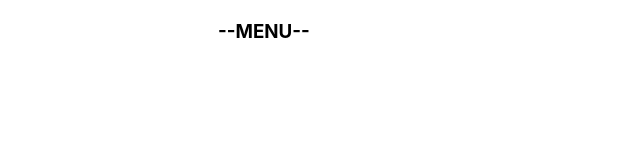
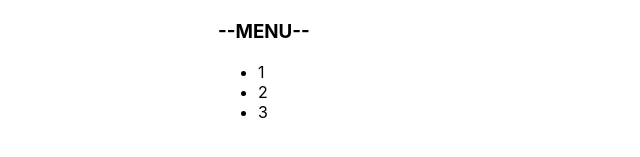
Before and after one commit to Elena-it-code/react_kabzda_kak_podrobno, a React (Create React App) app: page / in a window 1280 px wide. Shown: the part 343-500 px from the top of the page, without its empty margins (222-862 px from the left). Built offline with nearby package versions, Linux system fonts and the light colour scheme.

Commit message:
Practice collback. Using the example of a controlled accordion.

```diff
--- a/src/Accordion/Accordion.tsx
+++ b/src/Accordion/Accordion.tsx
@@ -1,23 +1,26 @@
+
 
 type AccordionPropsType ={
     titleValue: string
     collapsed: boolean
+    onClick: (collapsed: boolean)=> void
 }
 
 export function Accordion(props:AccordionPropsType){
     return <div>
-        <AccordionTitle title={props.titleValue}/>
+        <AccordionTitle title={props.titleValue} onClick={()=>{props.onClick(!props.collapsed)}}/>
         {!props.collapsed && <AccordionBody/>}
     </div>
 }
 
 type AccordionTitlePropsType ={
     title: string
+    onClick: () => void
 }
 
 function AccordionTitle(props: AccordionTitlePropsType){
     return(
-        <h3>--{props.title}--</h3>
+        <h3 onClick={()=>{props.onClick()}}>--{props.title}--</h3>
     )
 }
 
--- a/src/App.tsx
+++ b/src/App.tsx
@@ -10,6 +10,7 @@
 function App() {
 
     let [ratingValue, setRatingValue] = useState<RatingValueType>(0)
+    let [accordionCollapsed, setAccordionCollapsed]= useState<boolean>(false)
 
     return (
         <div className="App">
@@ -18,7 +19,7 @@
             <UnControlAccordion titleValue={'Users'}/>
             <UnControlRating/>
             <Rating value={ratingValue} onClick={setRatingValue}/>
-            <Accordion titleValue={'MENU'} collapsed={true}/>
+            <Accordion titleValue={'MENU'} collapsed={accordionCollapsed} onClick={setAccordionCollapsed}/>
 
             {/*<OnOff on={false}/>
            <OnOff on={true}/>*/}
```
